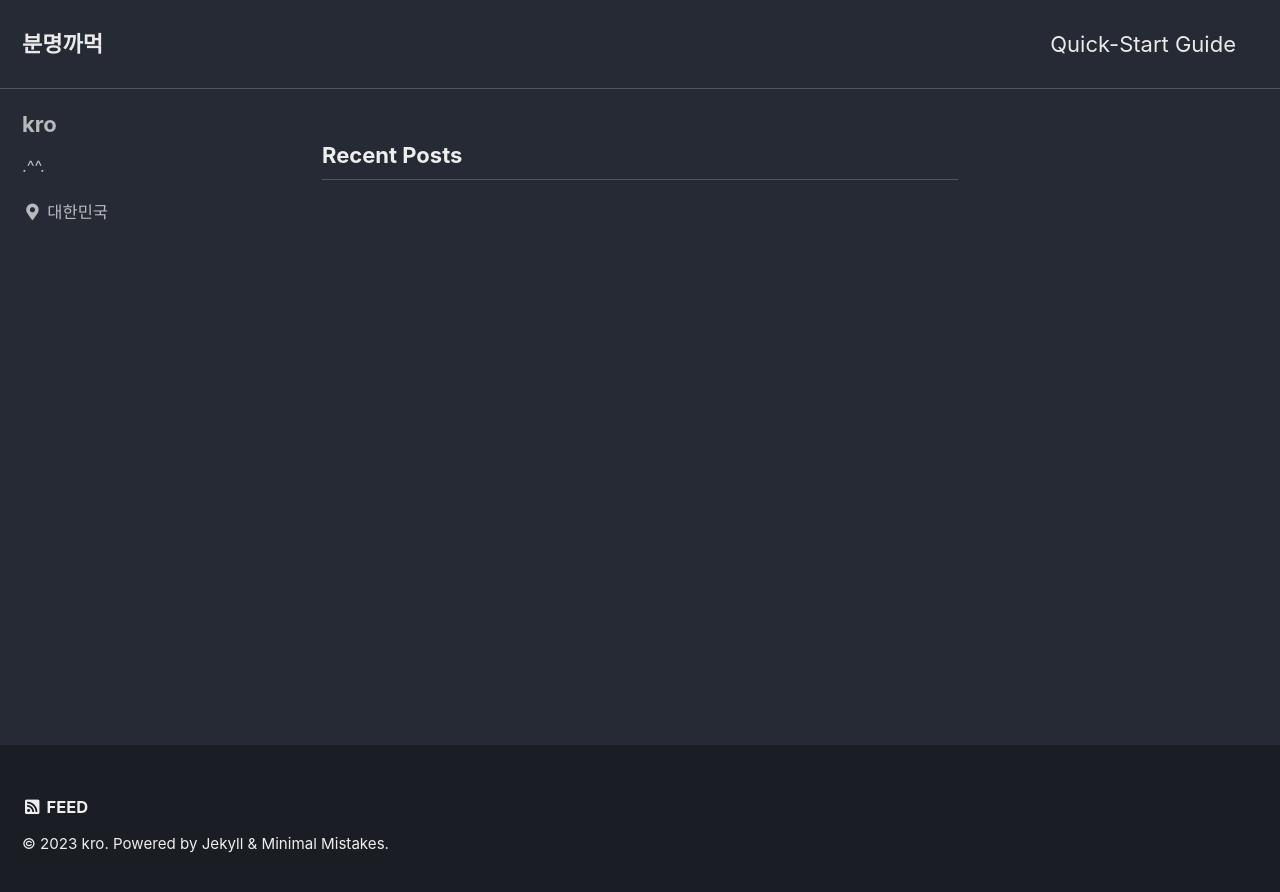
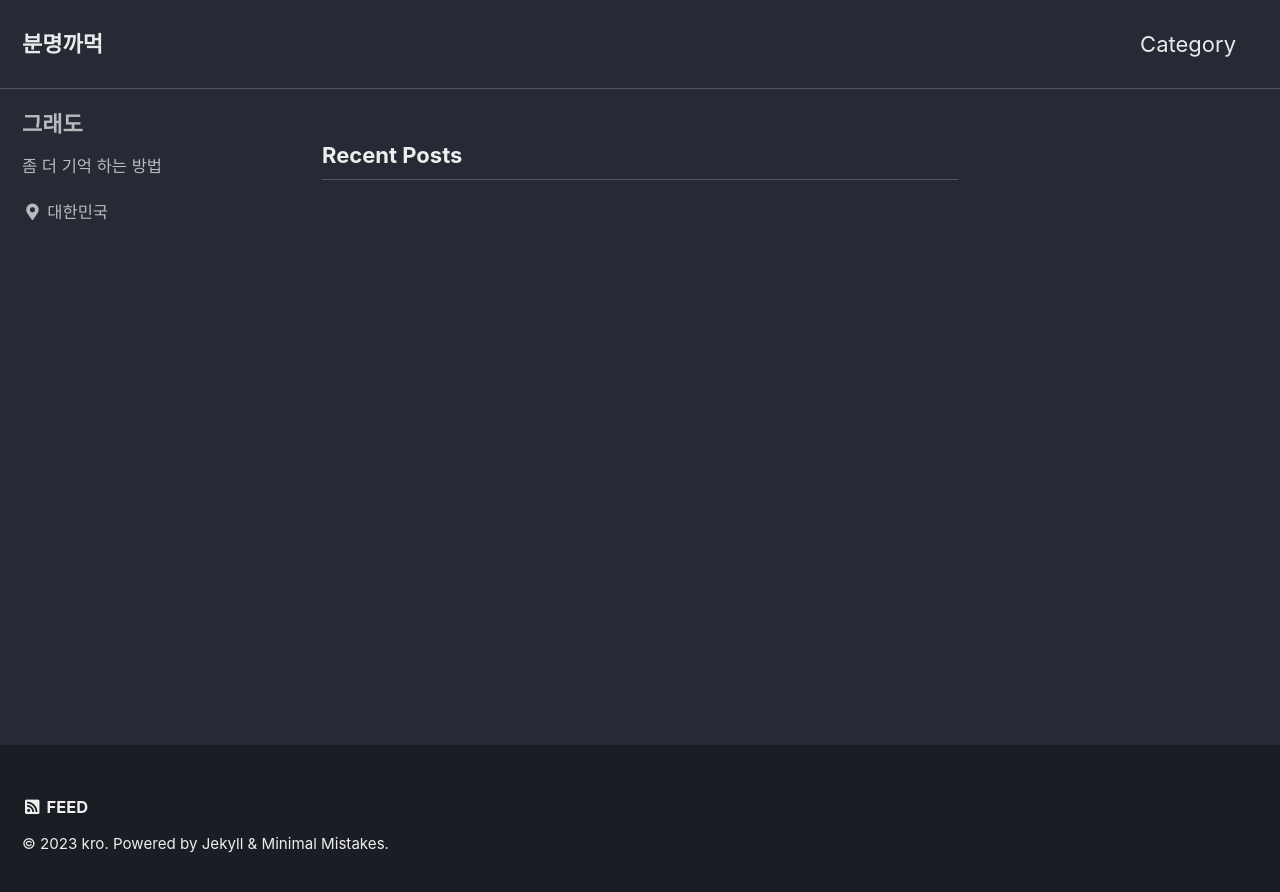
Before and after one commit to kroxbeat/kroxbeat.github.io, a Jekyll site: the page built from index.html, in a window 1280 px wide. Shown: the top 892 px of the page. Built offline with Jekyll 4.4.1, drawn with Linux system fonts in a browser that asks for light colours; cached includes are drawn as plain includes; the list of posts is cut into pages by our own code.

Commit message:
카타고리 분류

```diff
--- a/_config.yml
+++ b/_config.yml
@@ -104,9 +104,9 @@ baidu_site_verification  :
 
 # Site Author
 author:
-  name             : "kro"
+  name             : "그래도"
   avatar           : # path of avatar image, e.g. "/assets/images/bio-photo.jpg"
-  bio              : ".^^."
+  bio              : "좀 더 기억 하는 방법"
   location         : "대한민국"
   email            :
   # links:
@@ -257,16 +257,16 @@ tag_archive:
   type: liquid
   path: /tags/
 # https://github.com/jekyll/jekyll-archives
-# jekyll-archives:
-#   enabled:
-#     - categories
-#     - tags
-#   layouts:
-#     category: archive-taxonomy
-#     tag: archive-taxonomy
-#   permalinks:
-#     category: /categories/:name/
-#     tag: /tags/:name/
+jekyll-archives:
+  enabled:
+    - categories
+    - tags
+  layouts:
+    category: archive-taxonomy
+    tag: archive-taxonomy
+  permalinks:
+    category: /categories/:name/
+    tag: /tags/:name/
 
 
 # HTML Compression
--- a/_data/navigation.yml
+++ b/_data/navigation.yml
@@ -1,7 +1,7 @@
 # main links
 main:
-  - title: "Quick-Start Guide"
-    url: https://mmistakes.github.io/minimal-mistakes/docs/quick-start-guide/
+  - title: "Category"
+    url:  /categories/
   # - title: "About"
   #   url: https://mmistakes.github.io/minimal-mistakes/about/
   # - title: "Sample Posts"
```
